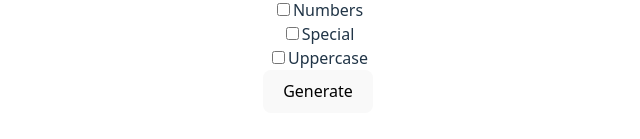
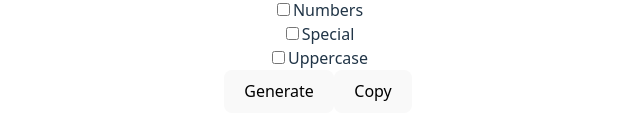
Before and after one commit to behalnihal/frontend-projects, a React (Vite) app: page /password-generator in a window 1280 px wide. Shown: the part 475-614 px from the top of the page, without its empty margins (322-962 px from the left). Built offline with nearby package versions, Linux system fonts and the light colour scheme.

Commit message:
feat: add copy to clipboard functionality with toast notification

```diff
--- a/src/components/PasswordGenerator/PasswordGenerator.jsx
+++ b/src/components/PasswordGenerator/PasswordGenerator.jsx
@@ -29,6 +29,16 @@ const PasswordGenerator = () => {
       generatedPassword += allChars[index];
     }
     setPassword(generatedPassword);
+  }
+
+  function handleToast() {
+    const toast = document.createElement("div");
+    toast.className = "toast";
+    toast.textContent = "Password copied to clipboard";
+    document.querySelector(".toast-container").appendChild(toast);
+    setTimeout(() => {
+      toast.remove();
+    }, 3000);
   }
   return (
     <div>
@@ -81,7 +91,16 @@ const PasswordGenerator = () => {
         </div>
         <div>
           <button onClick={() => generate(length)}>Generate</button>
+          <button
+            onClick={() => {
+              navigator.clipboard.writeText(password);
+              handleToast();
+            }}
+          >
+            Copy
+          </button>
         </div>
+        <div className="toast-container"></div>
       </div>
     </div>
   );
```
